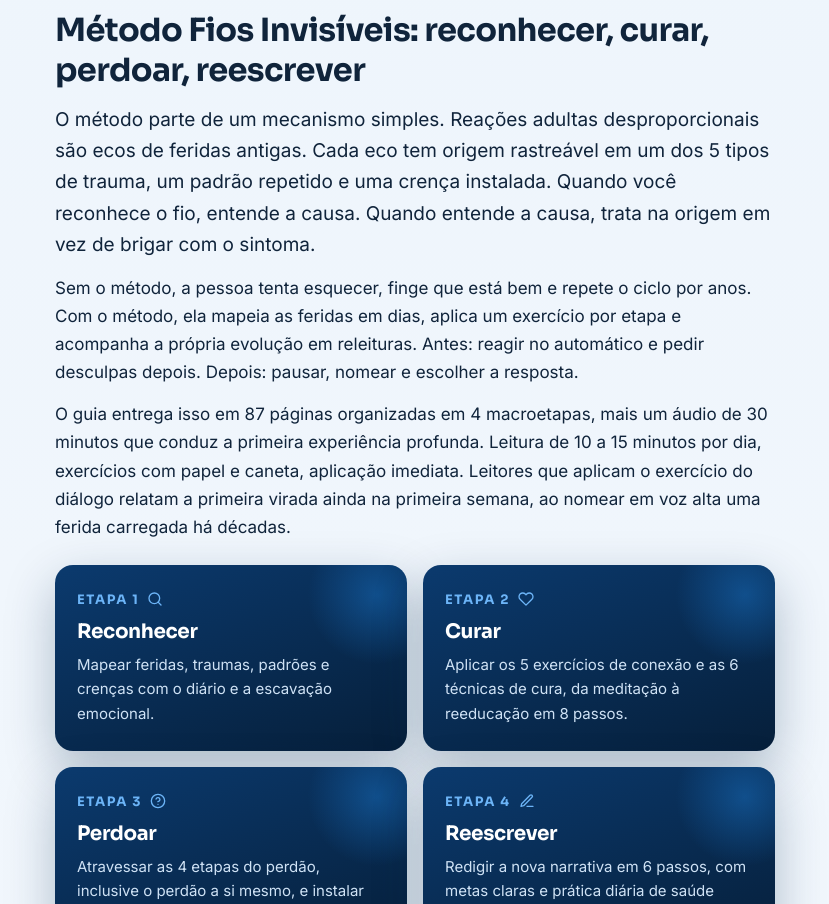
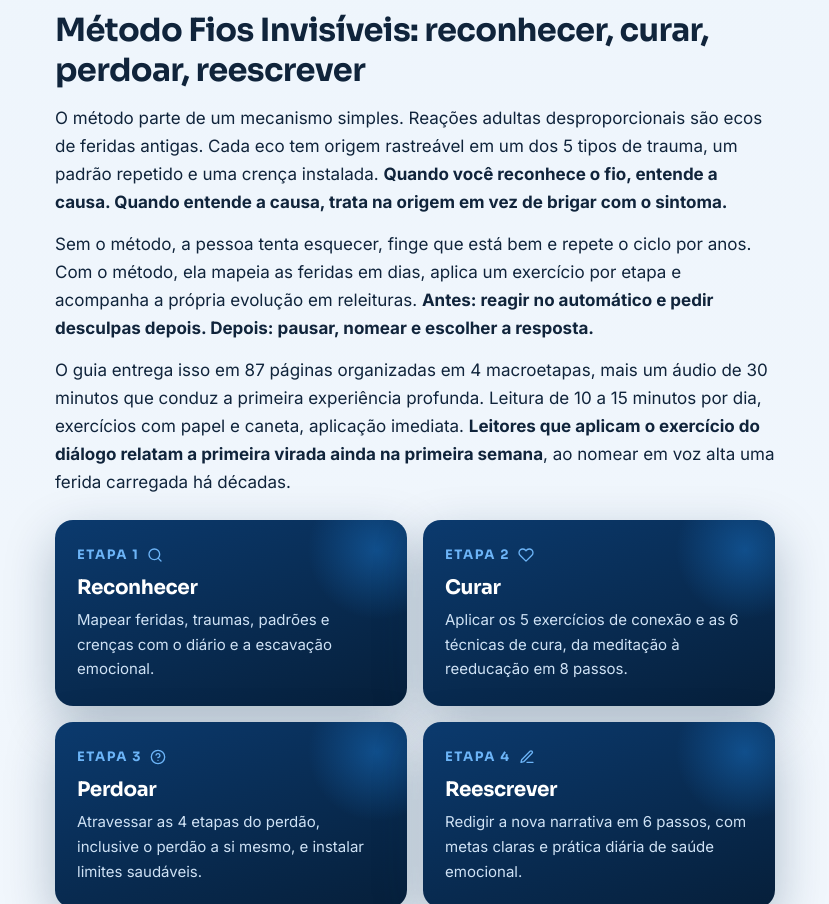
Before and after one commit to meota007/ebook-crianca-interior, a plain HTML site: page index.html in a window 1280 px wide. Shown: the part 3000-3904 px from the top of the page, without its empty margins (225-1054 px from the left). Drawn offline with Linux system fonts and the light colour scheme.

Commit message:
Seção do método com corpo único e negrito nas frases-chave

```diff
--- a/index.html
+++ b/index.html
@@ -360,9 +360,9 @@ a{color:var(--azul)}
   <span class="selo-claro reveal">O método</span>
   <h2 class="reveal" style="margin-top:14px">Método Fios Invisíveis: reconhecer, curar, perdoar, reescrever</h2>
   <div class="reveal">
-  <p class="lead">O método parte de um mecanismo simples. Reações adultas desproporcionais são ecos de feridas antigas. Cada eco tem origem rastreável em um dos 5 tipos de trauma, um padrão repetido e uma crença instalada. Quando você reconhece o fio, entende a causa. Quando entende a causa, trata na origem em vez de brigar com o sintoma.</p>
-  <p>Sem o método, a pessoa tenta esquecer, finge que está bem e repete o ciclo por anos. Com o método, ela mapeia as feridas em dias, aplica um exercício por etapa e acompanha a própria evolução em releituras. Antes: reagir no automático e pedir desculpas depois. Depois: pausar, nomear e escolher a resposta.</p>
-  <p>O guia entrega isso em 87 páginas organizadas em 4 macroetapas, mais um áudio de 30 minutos que conduz a primeira experiência profunda. Leitura de 10 a 15 minutos por dia, exercícios com papel e caneta, aplicação imediata. Leitores que aplicam o exercício do diálogo relatam a primeira virada ainda na primeira semana, ao nomear em voz alta uma ferida carregada há décadas.</p>
+  <p>O método parte de um mecanismo simples. Reações adultas desproporcionais são ecos de feridas antigas. Cada eco tem origem rastreável em um dos 5 tipos de trauma, um padrão repetido e uma crença instalada. <strong>Quando você reconhece o fio, entende a causa. Quando entende a causa, trata na origem em vez de brigar com o sintoma.</strong></p>
+  <p>Sem o método, a pessoa tenta esquecer, finge que está bem e repete o ciclo por anos. Com o método, ela mapeia as feridas em dias, aplica um exercício por etapa e acompanha a própria evolução em releituras. <strong>Antes: reagir no automático e pedir desculpas depois. Depois: pausar, nomear e escolher a resposta.</strong></p>
+  <p>O guia entrega isso em 87 páginas organizadas em 4 macroetapas, mais um áudio de 30 minutos que conduz a primeira experiência profunda. Leitura de 10 a 15 minutos por dia, exercícios com papel e caneta, aplicação imediata. <strong>Leitores que aplicam o exercício do diálogo relatam a primeira virada ainda na primeira semana</strong>, ao nomear em voz alta uma ferida carregada há décadas.</p>
   </div>
   <div class="metodo-cards">
     <div class="etapa reveal" data-od-id="etapa-reconhecer">
```
